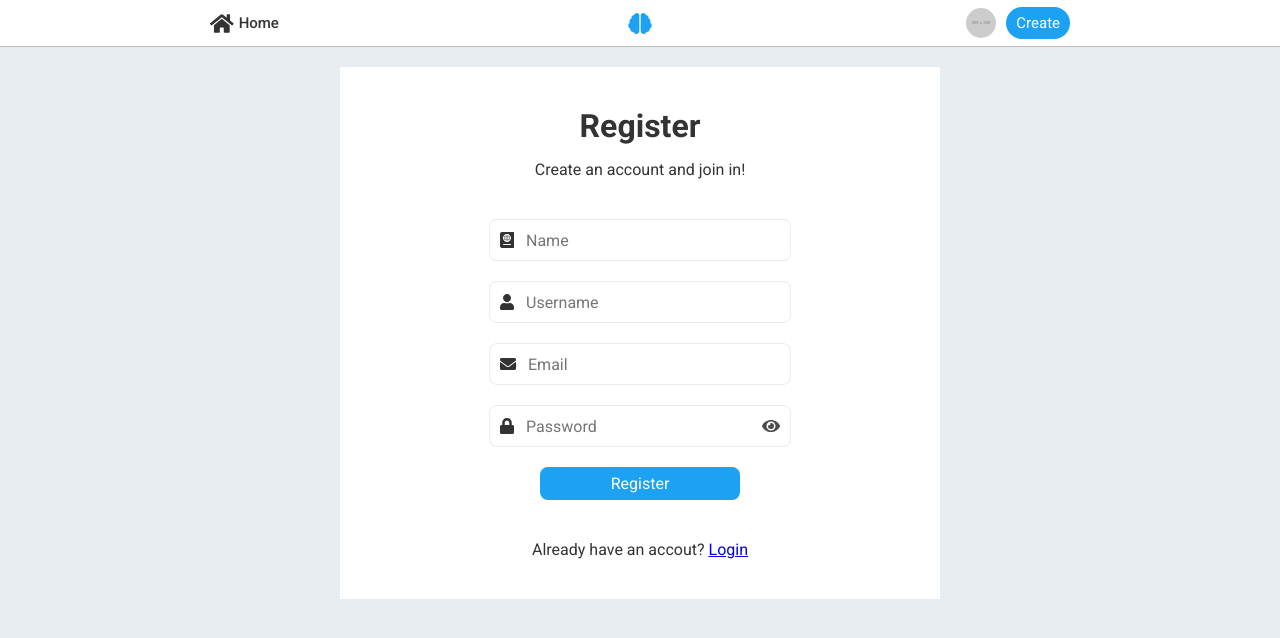
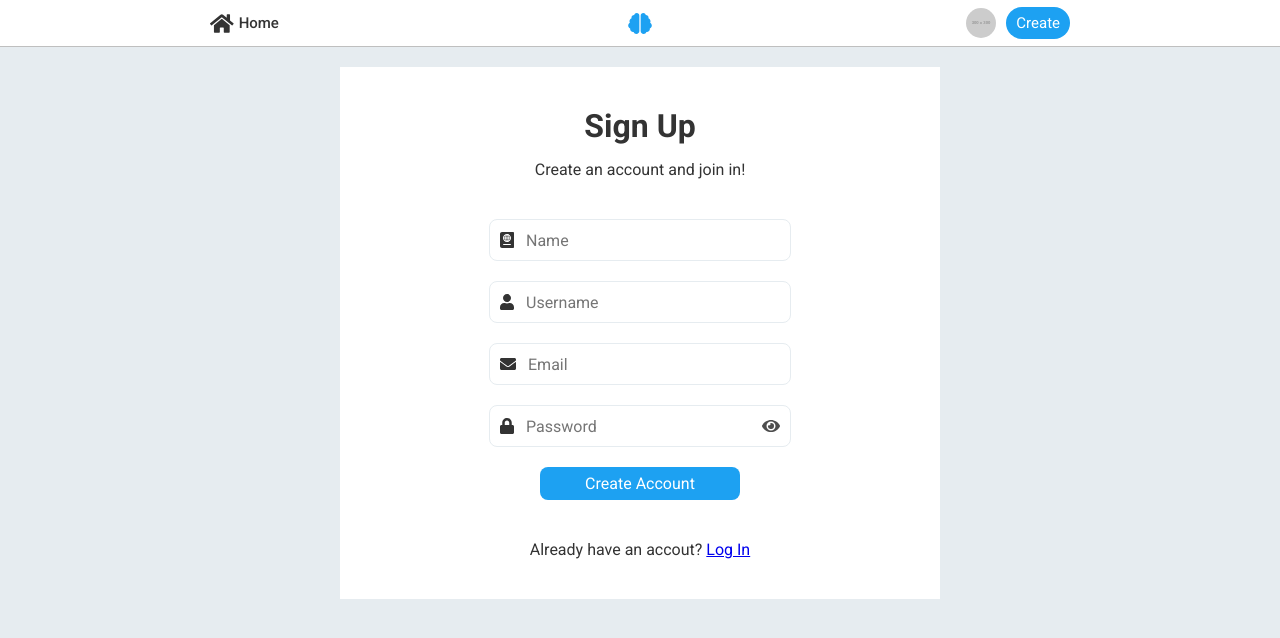
Before and after one commit to robbdimitrov/thoughts, a React (Create React App) app in the folder src/frontend/: page /signup in a window 1280 px wide. Shown: the top 638 px of the page. Built offline with nearby package versions, Linux system fonts and the light colour scheme.

Commit message:
Updated page titles

```diff
--- a/src/frontend/src/common/navigation/Navigation.js
+++ b/src/frontend/src/common/navigation/Navigation.js
@@ -3,19 +3,22 @@ import { FontAwesomeIcon } from '@fortawesome/react-fontawesome';
 import { NavLink } from 'react-router-dom';
 
 import UserDropdown from './UserDropdown';
+import session from '../Session';
 import './Navigation.scss';
 
 class Navigation extends React.Component {
   constructor(props) {
     super(props);
     this.state = { isDropdownShown: false };
+
+    this.handleClick = this.handleClick.bind(this);
   }
 
-  handleClick = () => {
+  handleClick() {
     this.setState(state => ({
       isDropdownShown: !state.isDropdownShown
     }));
-  };
+  }
 
   render() {
     return (
--- a/src/frontend/src/settings/EditProfile.js
+++ b/src/frontend/src/settings/EditProfile.js
@@ -44,7 +44,7 @@ class EditProfile extends React.Component {
   render() {
     return (
       <div className="form-content">
-        <h1 className="form-title">Edit profile</h1>
+        <h1 className="form-title">Edit Profile</h1>
 
         <form className="action-form" onSubmit={this.handleSubmit}>
           <div className="fieldset">
--- a/src/frontend/src/settings/Password.js
+++ b/src/frontend/src/settings/Password.js
@@ -37,7 +37,7 @@ class Password extends React.Component {
   render() {
     return (
       <div className="form-content">
-        <h1 className="form-title">Change password</h1>
+        <h1 className="form-title">Change Password</h1>
 
         <form className="action-form" onSubmit={this.handleSubmit}>
           <div className="fieldset">
--- a/src/frontend/src/user/Login.js
+++ b/src/frontend/src/user/Login.js
@@ -38,7 +38,7 @@ class Login extends React.Component {
     return (
       <div className="container">
         <div className="form-content main-content">
-          <h1 className="form-title">Login</h1>
+          <h1 className="form-title">Log In</h1>
           <p className="form-message">Welcome back! Login to access your account.</p>
 
           <form className="action-form" onSubmit={this.handleSubmit}>
@@ -81,7 +81,7 @@ class Login extends React.Component {
           <div className="reference">
             <span className="reference-label">Don't have an accout?</span>
             <Link to="/signup" className="reference-button">
-              <span>Register</span>
+              <span>Sign Up</span>
             </Link>
           </div>
         </div>
--- a/src/frontend/src/user/Signup.js
+++ b/src/frontend/src/user/Signup.js
@@ -41,7 +41,7 @@ class Signup extends React.Component {
     return (
       <div className="container">
         <div className="form-content main-content">
-          <h1 className="form-title">Register</h1>
+          <h1 className="form-title">Sign Up</h1>
           <p className="form-message">Create an account and join in!</p>
 
           <form className="action-form" onSubmit={this.handleSubmit}>
@@ -102,7 +102,7 @@ class Signup extends React.Component {
             <input
               className="button form-button"
               type="submit"
-              value="Register"
+              value="Create Account"
             />
           </form>
 
@@ -110,7 +110,7 @@ class Signup extends React.Component {
             <span className="reference-label">Already have an accout?</span>
 
             <Link to="/login" className="reference-button">
-              <span>Login</span>
+              <span>Log In</span>
             </Link>
           </div>
         </div>
```
